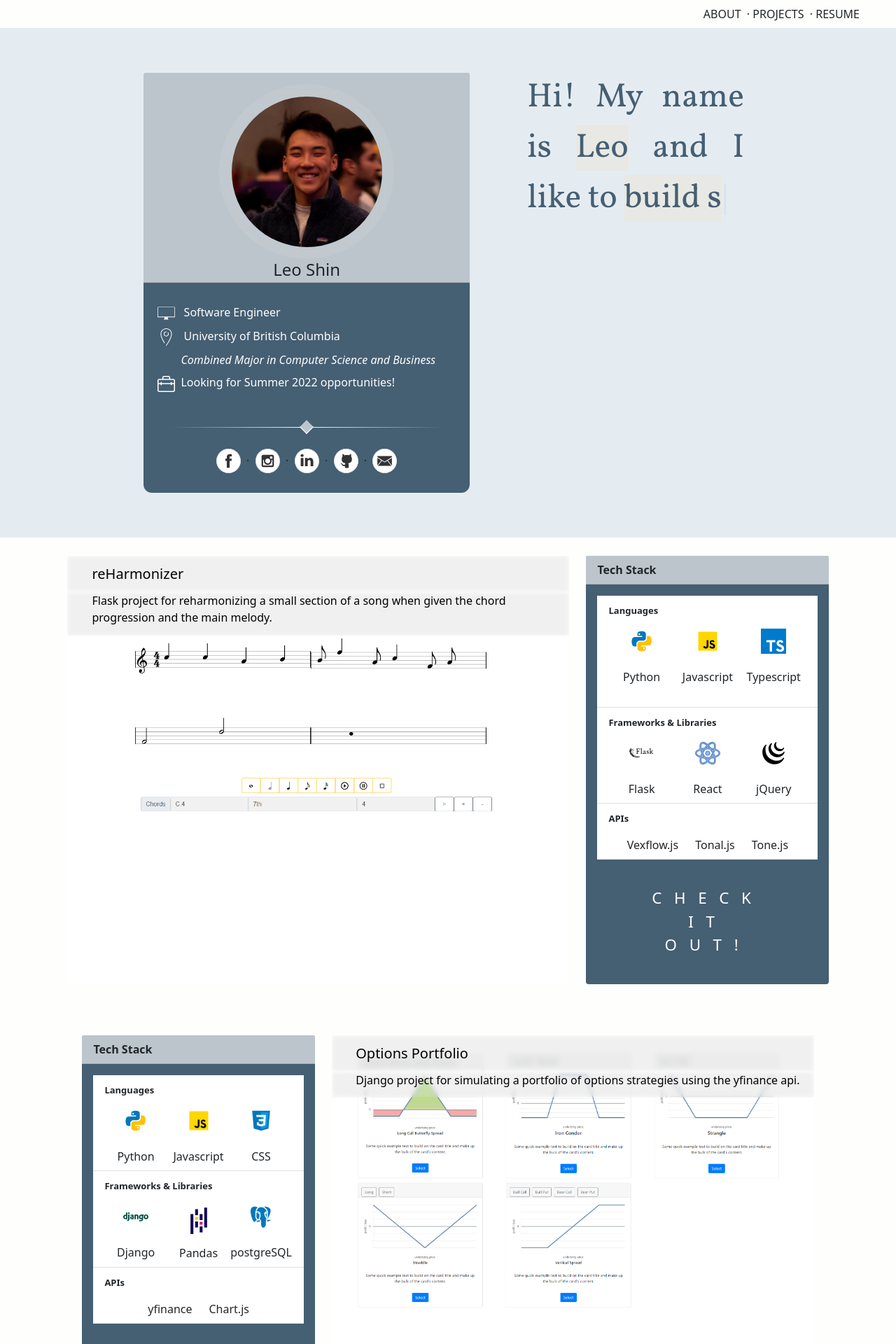
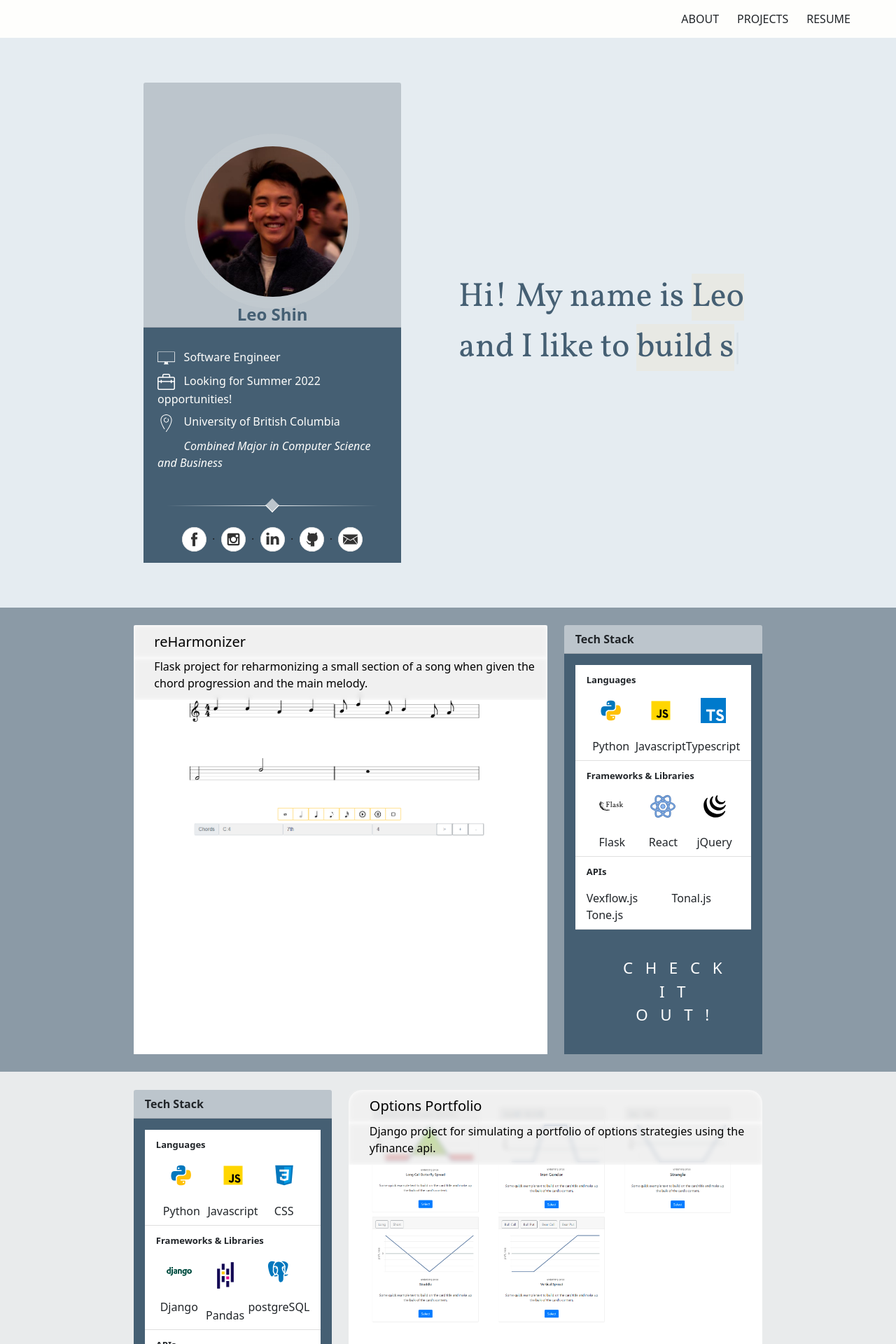
Before and after one commit to Shin-Leo/Portfolio, a React (Create React App) app: page /projects in a window 1280 px wide. Shown: the top 1920 px of the page at 70% size. Built offline with nearby package versions, Linux system fonts and the light colour scheme.

Commit message:
added scroll on click for nav button + more responisve layout

```diff
--- a/src/App.css
+++ b/src/App.css
@@ -12,12 +12,13 @@ nav {
 }
 
 body {
-  --def: #96B7C4;
+  --def: #455F73;
 	--inv: #fff;
   background-color: #FEFEFC;
 }
 
 .profile-card {
+  min-height: 70%;
   flex-direction: column;
 }
 .tech-icon {
@@ -34,14 +35,22 @@ body {
 }
 
 .project-card {
-  padding: 2%;
-  min-width: 80%;
+  min-width: 100%;
+  display: flex;
+  justify-content: center;
+  margin: 0;
+  background-color: #8B9AA6;
 }
 
 .project-card-reverse {
-  padding: 2%;
-  min-width: 80%;
+  justify-content: center;
+  min-width: 100%;
+    display: flex;
+    margin: 0;
+    background-color: #E9EBEC;
+
 }
+
 .card-img-overlay {
   padding: 0;
 }
@@ -49,6 +58,11 @@ body {
 #root > div > div.project-card-reverse.container > div {
   padding: 2%;
   flex-direction: row-reverse;
+}
+
+#root > div > div.project-card.container > div.row {
+  padding: 2%;
+  flex-direction: row;
 }
 
 .text-white {
@@ -99,7 +113,7 @@ body {
 .profile-header {
   display: flex;
   justify-content: center;
-  min-height: 50%;
+  min-height: 350px;
   padding-bottom: 5%;
   padding: 0;
 }
@@ -108,10 +122,10 @@ body {
   padding: 4px;
 }
 
+
 #root > div > div.profile-section.container > div > div.col-sm-4 > div > div.profile-header.card-header > div > div {
-  min-width: 70%;
-  min-height: 70%;
-
+  min-width: 250px;
+  min-height: 250px;
 }
 .profile-img-wrapper {
   height: 250px;
@@ -133,7 +147,8 @@ body {
 }
 
 .profile-img{
-  height: 86%;
+  width: 215px;
+  height: 215px;
   border-radius: 50%;
   margin-left: 7%;
   margin-top: 7%;
@@ -182,13 +197,30 @@ body {
   margin-top: 4px;
 }
 
+#root > div > div.project-card.container > div, #root > div > div.project-card-reverse.container > div {
+  justify-content: center;
+}
 
+#root > div > div.project-card.container > div.row {
+  min-width: 100%;
+}
 
 #root > div > div.profile-section.container > div > div.col-sm-5 {
   display: flex;
   justify-content: center;
   align-items: center;
 }
+
+.nav-section {
+  width: 90px;
+  height: 40px;
+  background-color: black;
+  color: white;
+  line-height: 40px;
+  text-decoration: none;
+  text-align: center;
+}
+
 .card {
   backdrop-filter: blur(4px) saturate(50%);
   -webkit-backdrop-filter: blur(4px) saturate(50%);
@@ -216,6 +248,8 @@ body {
 
 .text-col {
   padding-left: 70px;
+  display: flex;
+  align-items: center;
 }
 
 .icon-group {
@@ -246,7 +280,7 @@ body {
 }
 
 
-.btn {
+.from-right, .from-left {
 	position: relative;
 	padding: 1.4rem 4.2rem;
 	font-size: 1.4rem;
@@ -372,6 +406,11 @@ body {
 .card-header {
   font-weight: bold;
   background-color: #BCC5CC;
+  border-radius: 20px 20px 0px 0px;
+}
+
+.card {
+  border-radius: 20px 20px 0px 0px;
 }
 
 a { color: inherit;
@@ -399,6 +438,7 @@ a { color: inherit;
     top:0;
     left: 0;
     z-index: 1;
+    cursor: pointer;
 }
 
 
--- a/src/App.js
+++ b/src/App.js
@@ -53,17 +53,23 @@ function App() {
             <Navbar.Collapse id="responsive-navbar-nav">
               <Nav className="me-auto"></Nav>
               <Nav>
-              <Link to="about" spy={true} smooth={true} duration={500}>About &nbsp;&middot;&nbsp;</Link>
-              <Link to="projects" spy={true} smooth={true} duration={500}>Projects &nbsp;&middot;&nbsp;</Link>
-                <Link to="resume-div" spy={true} smooth={true} duration={150} delay={0}>Resume</Link>
+              <div className="btn nav-button" role="button" aria-pressed="false" style={{cursor: "pointer"}}>
+              <Link to="about" spy={true} smooth={true} duration={100} delay={0}>About</Link>
+              </div>
+              <div className="btn nav-button" role="button" aria-pressed="false" style={{cursor: "pointer"}}>
+              <Link to="projects" spy={true} smooth={true} duration={100} delay={0}>Projects</Link>
+              </div>
+              <div className="btn nav-button" role="button" aria-pressed="false" style={{cursor: "pointer"}}>
+              <Link to="resume-div" spy={true} smooth={true} duration={100} delay={0}>Resume</Link>
+              </div>
               </Nav>
             </Navbar.Collapse>
           </Container>
         </Navbar>
         <Container inline-flex="true" className="profile-section">
-          <Row style={{ minHeight: "600px" }}>
+          <Row>
             <Col sm={1} className="side-col" width="10%"></Col>
-            <Col sm={5}>
+            <Col sm={4}>
               <Card className="profile-card">
                 <Card.Header className="profile-header">
                   <div className="wrapper">
@@ -78,7 +84,8 @@ function App() {
                       style={{
                         fontSize: "x-large",
                         paddingTop: "200px",
-                        fontWeight: 150,
+                        fontWeight: "bold",
+                        color: "#455F73"
                       }}
                     >
                       Leo Shin
@@ -97,6 +104,16 @@ function App() {
                       &nbsp; Software Engineer
                     </span>
                     <span className="intro-point">
+
+                      <img
+                        alt=""
+                        className="icon"
+                        width="25px"
+                        src={employment}
+                      ></img>{" "}
+                      &nbsp; Looking for Summer 2022 opportunities!
+                    </span>
+                    <span className="intro-point">
                       <img
                         className="icon"
                         alt=""
@@ -106,21 +123,12 @@ function App() {
                       &nbsp; University of British Columbia
                     </span>
                     <span className="intro-point">
-                      &nbsp;&nbsp;&nbsp;&nbsp;&nbsp;&nbsp;
+                      &nbsp;&nbsp;&nbsp;&nbsp;&nbsp;&nbsp;&nbsp;
                       {
                         <span style={{ fontStyle: "italic" }}>
                           &nbsp; Combined Major in Computer Science and Business
                         </span>
                       }
-                    </span>
-                    <span className="intro-point">
-                      <img
-                        alt=""
-                        className="icon"
-                        width="25px"
-                        src={employment}
-                      ></img>
-                      &nbsp; Looking for Summer 2022 opportunities!
                     </span>
                   </div>
                   <div className="divider div-transparent div-arrow-down"></div>
@@ -146,7 +154,7 @@ function App() {
                 </Card.Body>
               </Card>
             </Col>
-            <Col sm={4} className="text-col">
+            <Col sm={5} className="text-col">
               <div id="generated-text">
                 <Typewriter
                   onInit={(typewriter) => {
@@ -179,7 +187,8 @@ function App() {
         <Container inline-flex="true" className="project-card">
         <div id="projects"></div>
           <Row>
-            <Col sm={8}>
+            <Col sm={1} className="side-col" width="10%"></Col>
+            <Col sm={6}>
               <Card className="bg-dark text-white">
                 <Card.Img src={notation} alt="Card image" />
                 <Card.ImgOverlay>
@@ -191,7 +200,7 @@ function App() {
                 </Card.ImgOverlay>
               </Card>
             </Col>
-            <Col sm={4}>
+            <Col sm={3}>
               <Card>
                 <Card.Header>Tech Stack</Card.Header>
                 <Card.Body>
@@ -307,11 +316,13 @@ function App() {
                 </Card.Body>
               </Card>
             </Col>
+            <Col sm={1} className="side-col" width="10%"></Col>
           </Row>
         </Container>
         <Container inline-flex="true" className="project-card-reverse">
           <Row>
-            <Col sm={8}>
+            <Col sm={1} className="side-col" width="10%"></Col>
+            <Col sm={6}>
               <Card className="bg-dark text-white">
                 <Card.Body>
                   <Card.Img src={graphs} alt="Card image" />
@@ -325,7 +336,7 @@ function App() {
                 </Card.Body>
               </Card>
             </Col>
-            <Col sm={4}>
+            <Col sm={3}>
               <Card>
                 <Card.Header>Tech Stack</Card.Header>
                 <Card.Body>
@@ -437,6 +448,7 @@ function App() {
                 </Card.Body>
               </Card>
             </Col>
+            <Col sm={1} className="side-col" width="10%"></Col>
           </Row>
         </Container>
         <Container>
--- a/src/components/navbar.js
+++ b/src/components/navbar.js
@@ -4,13 +4,13 @@ const Navbar = () =>{
   return (
   <div>
     <li>
-      <Link to="/" spy={true} smooth={true}>About</Link>
+      <Link to="/" spy={true} smooth={easeInQuad} delay={0} duration={10}>About</Link>
     </li>
     <li>
-      <Link to="/projects" spy={true} smooth={true}>Projects</Link>
+      <Link to="/projects" spy={true} smooth={easeInQuad} delay={0} duration={10}>Projects</Link>
     </li>
     <li>
-      <Link to="resume-div" spy={true} smooth={true}>Resume</Link>
+      <Link to="resume-div" spy={true} smooth={easeInQuad} delay={0} duration={10}>Resume</Link>
     </li>
     </div>
   )}
```
Also changed, not shown: 1 other file (tests, documents, lock files or other folders).
